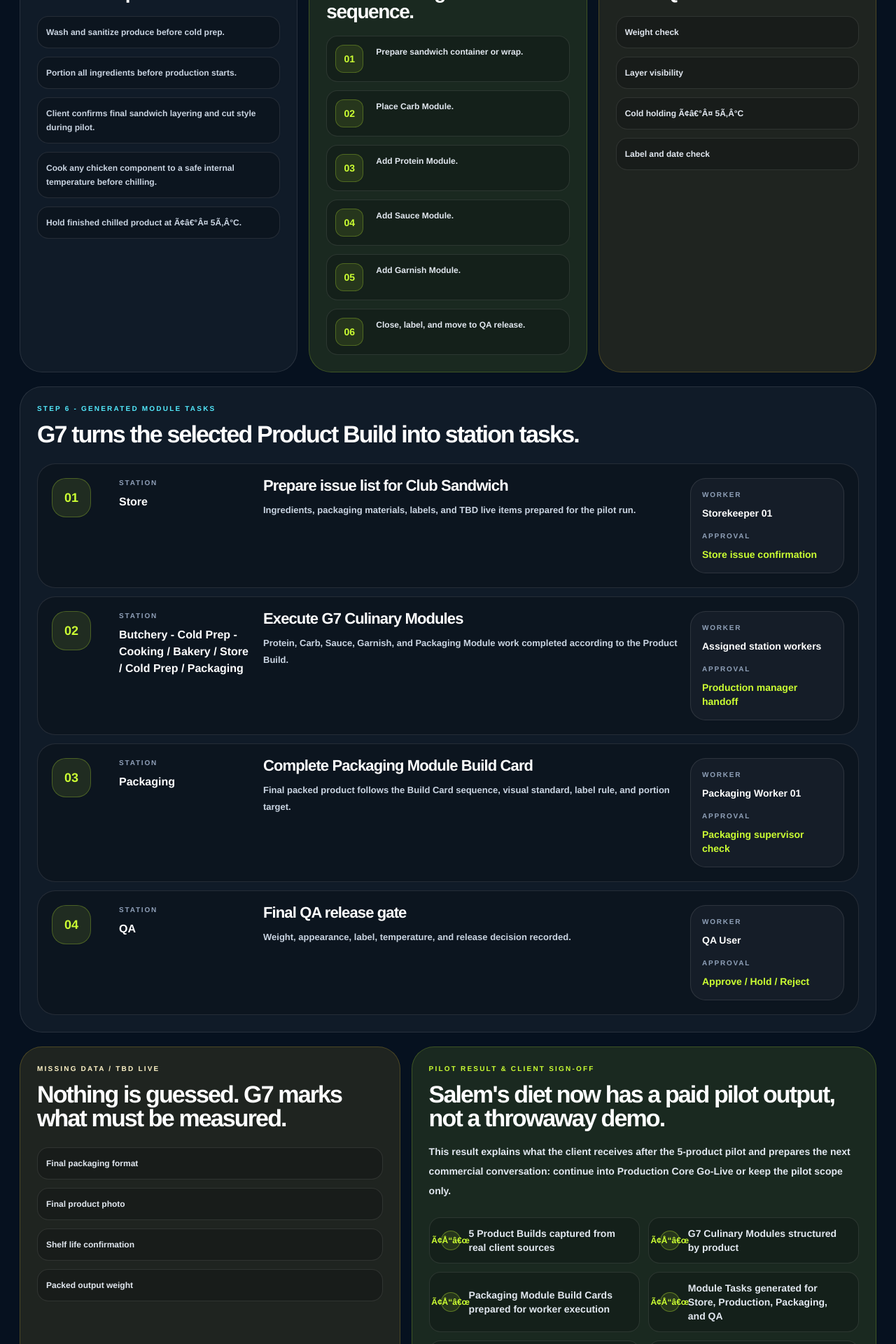
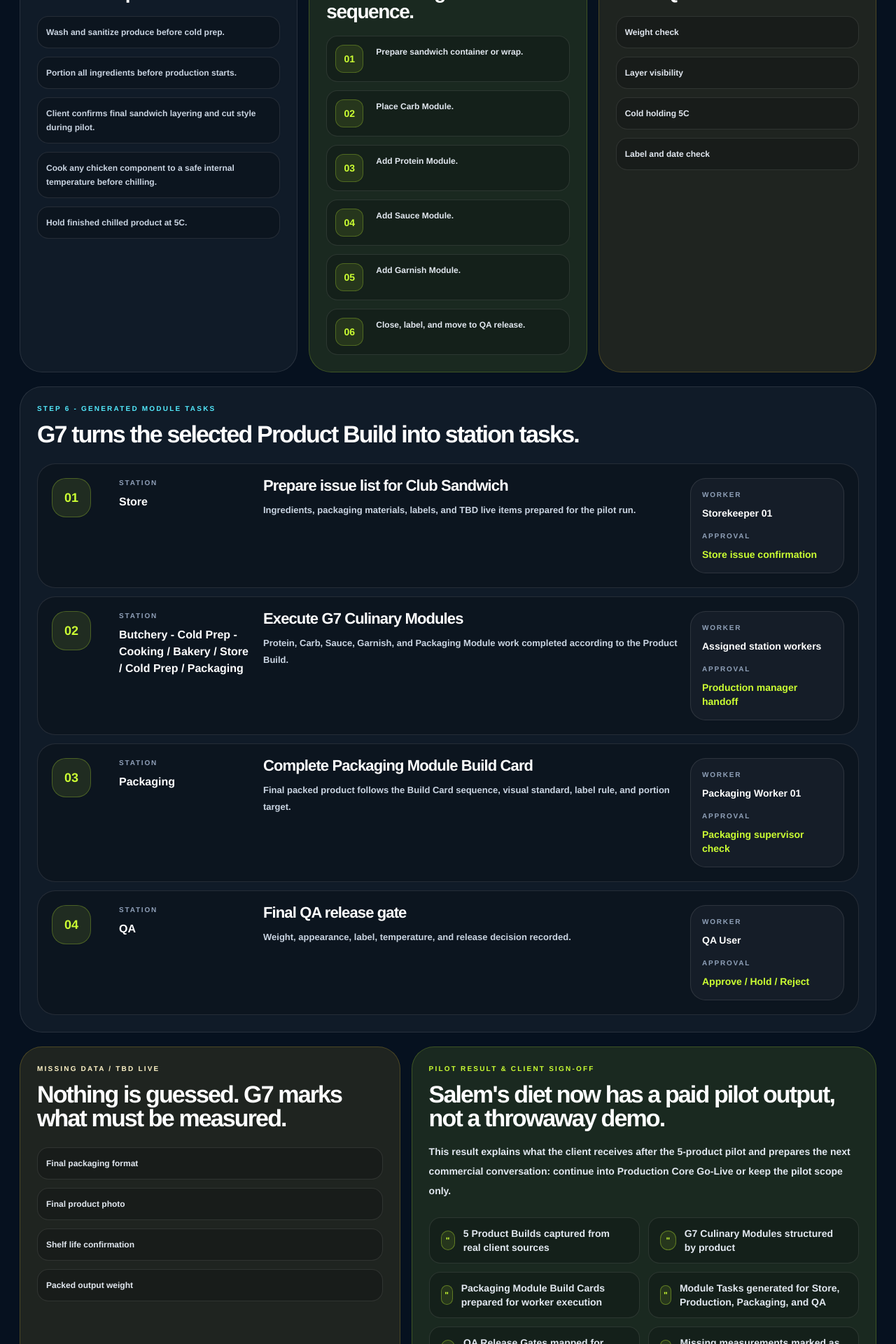
Before and after one commit to ammsofia11-wq/g7-mvpos, a Next.js app: page /pilot-intake in a window 1280 px wide. Shown: the part 3100-5020 px from the top of the page at 70% size. Built offline with nearby package versions, Linux system fonts and the light colour scheme.

Commit message:
Clean pilot intake encoding

```diff
--- a/app/pilot-intake/page.tsx
+++ b/app/pilot-intake/page.tsx
@@ -157,7 +157,7 @@ const productBuilds: ProductBuild[] = [
     ],
     cookingNotes: [
       "Cook any chicken component to a safe internal temperature before chilling.",
-      "Hold finished chilled product at Ã¢â€°Â¤ 5Ã‚Â°C.",
+      "Hold finished chilled product at  5C.",
     ],
     packagingSteps: [
       "Prepare sandwich container or wrap.",
@@ -167,7 +167,7 @@ const productBuilds: ProductBuild[] = [
       "Add Garnish Module.",
       "Close, label, and move to QA release.",
     ],
-    qaChecks: ["Weight check", "Layer visibility", "Cold holding Ã¢â€°Â¤ 5Ã‚Â°C", "Label and date check"],
+    qaChecks: ["Weight check", "Layer visibility", "Cold holding  5C", "Label and date check"],
     missingData: ["Final packaging format", "Final product photo", "Shelf life confirmation", "Packed output weight"],
   },
   {
@@ -188,7 +188,7 @@ const productBuilds: ProductBuild[] = [
         station: "Butchery - Hot Kitchen",
         owner: "Hot Kitchen Worker",
         status: "Ready",
-        summary: "Chicken breast marinated with green Thai paste, cooked to 74Ã‚Â°C.",
+        summary: "Chicken breast marinated with green Thai paste, cooked to 74C.",
       },
       {
         name: "Basmati Rice",
@@ -220,7 +220,7 @@ const productBuilds: ProductBuild[] = [
         station: "Packaging",
         owner: "Packaging Worker",
         status: "Ready",
-        summary: "Cool below 5Ã‚Â°C, portion into box, seal, label, and release.",
+        summary: "Cool below 5C, portion into box, seal, label, and release.",
       },
     ],
     ingredients: [
@@ -241,18 +241,18 @@ const productBuilds: ProductBuild[] = [
       "Marinate chicken with green Thai marinade for 15-30 minutes chilled.",
     ],
     cookingNotes: [
-      "Cook chicken in oven roasted mode to 74Ã‚Â°C.",
+      "Cook chicken in oven roasted mode to 74C.",
       "Cook rice with chicken stock mixed with green Thai sauce.",
     ],
     packagingSteps: [
-      "Cool meal components to below 5Ã‚Â°C before packaging.",
+      "Cool meal components to below 5C before packaging.",
       "Place rice in the Carb Module side of the container.",
       "Place chicken in Protein Module side.",
       "Pack yogurt sauce as side sauce.",
       "Add garnish according to approved photo.",
       "Seal, label, and move to QA release.",
     ],
-    qaChecks: ["Chicken core temperature 74Ã‚Â°C", "Finished product Ã¢â€°Â¤ 5Ã‚Â°C", "2-compartment placement", "Label check"],
+    qaChecks: ["Chicken core temperature 74C", "Finished product  5C", "2-compartment placement", "Label check"],
     missingData: ["Actual cooked chicken yield", "Final packed weight", "Garnish standard photo", "Shelf life approval"],
   },
   {
@@ -330,7 +330,7 @@ const productBuilds: ProductBuild[] = [
       "Fry macaroni to golden color, strain extra oil, then combine and cook al dente.",
     ],
     packagingSteps: [
-      "Cool product below 5Ã‚Â°C before packaging.",
+      "Cool product below 5C before packaging.",
       "Portion pasta and chicken according to approved build.",
       "Add garnish if required.",
       "Seal, label, and send to QA release.",
@@ -396,7 +396,7 @@ const productBuilds: ProductBuild[] = [
     ],
     cookingNotes: [
       "Cook rice pudding base to approved thickness.",
-      "Blast chill to Ã¢â€°Â¤ 5Ã‚Â°C before packaging.",
+      "Blast chill to  5C before packaging.",
     ],
     packagingSteps: [
       "Place dessert cup on scale.",
@@ -405,7 +405,7 @@ const productBuilds: ProductBuild[] = [
       "Seal cup and apply label.",
       "Move to cold QA release.",
     ],
-    qaChecks: ["Texture check", "Sweetness approval", "Cup weight", "Cold holding Ã¢â€°Â¤ 5Ã‚Â°C", "Allergen label"],
+    qaChecks: ["Texture check", "Sweetness approval", "Cup weight", "Cold holding  5C", "Allergen label"],
     missingData: ["Full recipe", "Target cup weight", "Shelf life", "Allergen decision", "Final garnish"],
   },
   {
@@ -1041,7 +1041,7 @@ export default function PilotIntakePage() {
             <div className="mt-6 grid gap-3 md:grid-cols-2">
               {pilotDeliverables.map((item) => (
                 <div key={item} className="flex items-center gap-3 rounded-2xl border border-white/10 bg-black/20 px-4 py-3">
-                  <span className="flex h-7 w-7 items-center justify-center rounded-full border border-[#CCFF33]/35 bg-[#CCFF33]/10 text-xs font-black text-[#CCFF33]">Ã¢Å“â€œ</span>
+                  <span className="flex h-7 w-7 items-center justify-center rounded-full border border-[#CCFF33]/35 bg-[#CCFF33]/10 text-xs font-black text-[#CCFF33]">"</span>
                   <p className="text-sm font-bold text-slate-200">{item}</p>
                 </div>
               ))}
```
